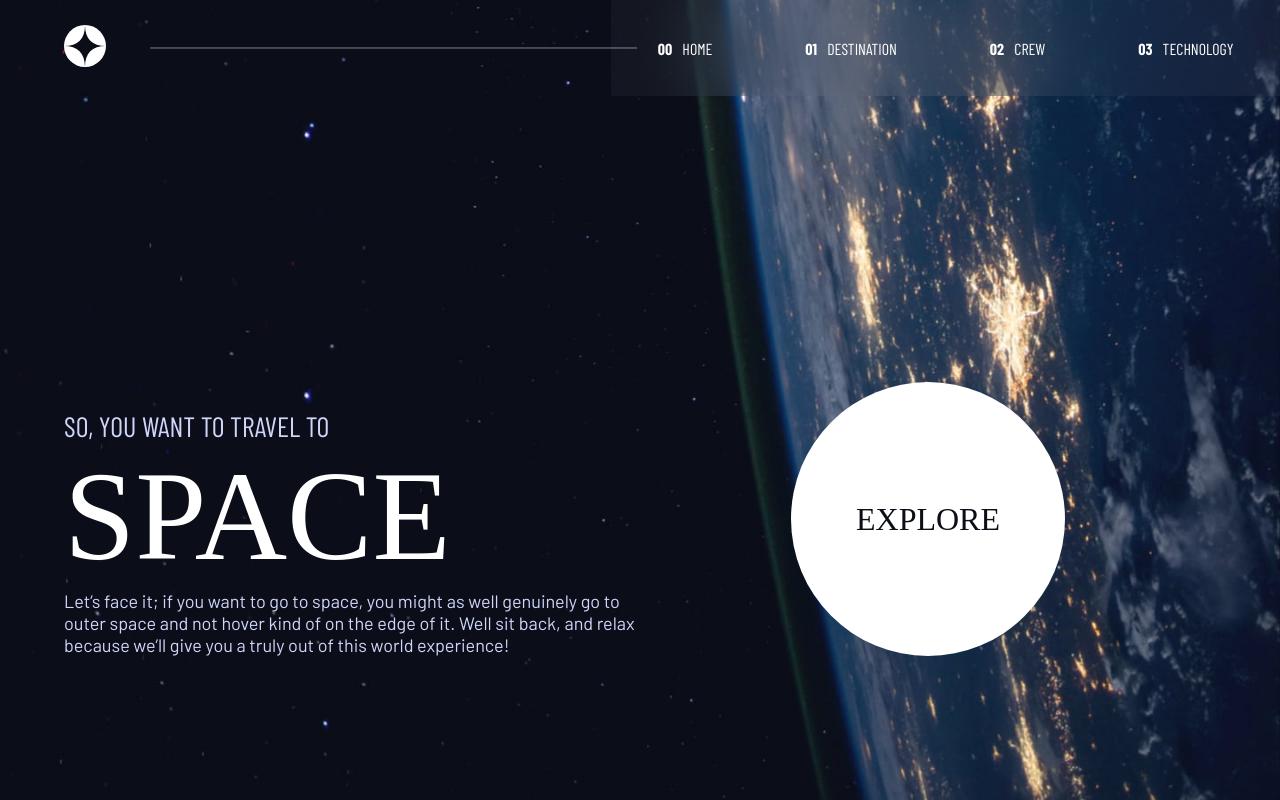
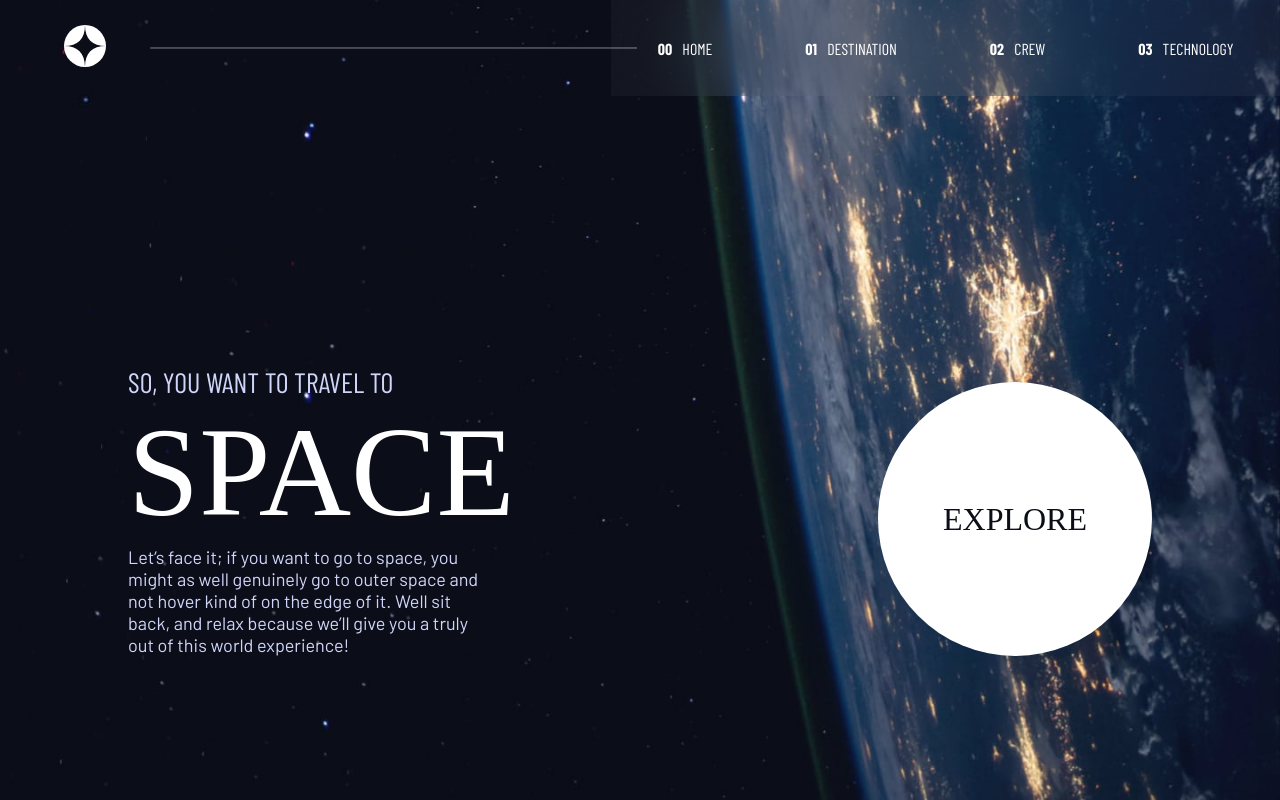
Before and after one commit to Segnities/space-tourism, a React (Vite) app: page / in a window 1280 px wide. Built offline with nearby package versions, Linux system fonts and the light colour scheme; a web font is replaced by a local one.

Commit message:
correction of desktop home page styles

```diff
--- a/src/pages/Home/assets/css/Home.module.css
+++ b/src/pages/Home/assets/css/Home.module.css
@@ -3,18 +3,18 @@
   justify-content: center;
   align-items: flex-end;
   height: 70vh;
-  padding: 0 5vw;
+  padding: 0 10vw;
 }
 
 .content {
   display: flex;
   justify-content: space-between;
   flex-direction: column;
-  width: 50%;
+  width: 35%;
 }
 
 .content p {
-  color: #D0D6F9;
+  color: #d0d6f9;
   font-weight: 400;
 }
 
@@ -36,9 +36,9 @@
 }
 
 .explore {
-  width: 50%;
+  width: 65%;
   display: flex;
-  justify-content: center;
+  justify-content: flex-end;
   align-items: center;
 }
 
@@ -64,10 +64,9 @@
   border-radius: 50%;
   position: absolute;
   opacity: 0.1;
-
 }
 
-.explore-btn:hover .bubble{
+.explore-btn:hover .bubble {
   background-color: #fff;
   mix-blend-mode: normal;
   z-index: 100;
```
